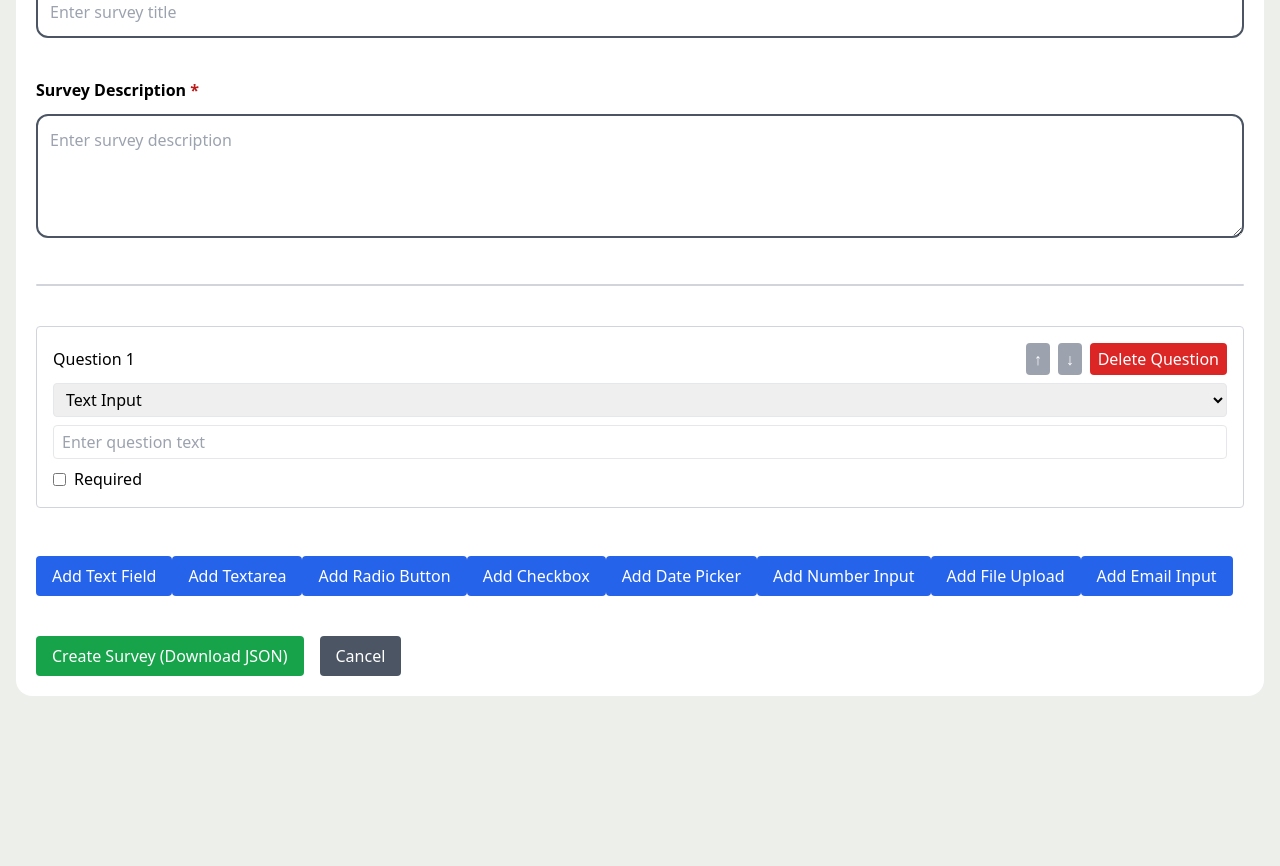
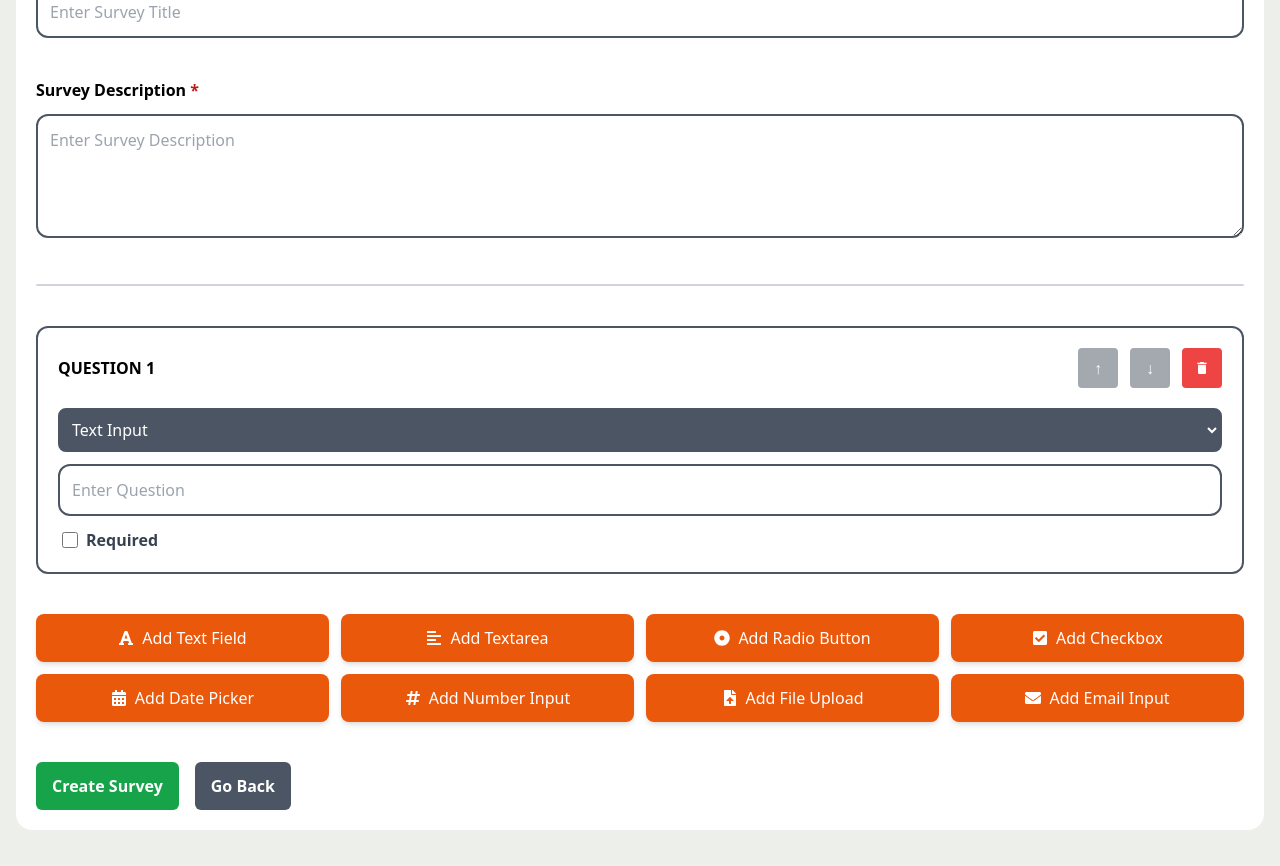
Before and after one commit to Llewellyn500/cdn-online-create-survey, a Next.js app: page /create in a window 1280 px wide. Shown: the part 426-1292 px from the top of the page. Before the commit the page ends 1138 px from the top, so only its background shows below. Built offline with nearby package versions, Linux system fonts and the light colour scheme.

Commit message:
feat: improve user experience on SurveyDetails page with updated layout and enhanced input validation

```diff
--- a/app/create/page.tsx
+++ b/app/create/page.tsx
@@ -1,10 +1,24 @@
-'use client';
-import { useState } from 'react';
-import { useRouter } from 'next/navigation';
+"use client";
+import { useState } from "react";
+import { useRouter } from "next/navigation";
+
+import { MdDelete } from "react-icons/md";
+
+import { FaPlus } from "react-icons/fa";
+import {
+  FaFont,
+  FaAlignLeft,
+  FaDotCircle,
+  FaCheckSquare,
+  FaCalendarAlt,
+  FaHashtag,
+  FaFileUpload,
+  FaEnvelope,
+} from "react-icons/fa";
 
 export default function CreateSurvey() {
-  const [title, setTitle] = useState('');
-  const [description, setDescription] = useState('');
+  const [title, setTitle] = useState("");
+  const [description, setDescription] = useState("");
 
   interface FormField {
     type: string;
@@ -14,13 +28,18 @@ export default function CreateSurvey() {
   }
 
   const [formFields, setFormFields] = useState<FormField[]>([
-    { type: 'text', question: '', required: false, options: [] }
+    { type: "text", question: "", required: false, options: [] },
   ]);
 
   const router = useRouter();
 
   const addField = (type: string) => {
-    const newField = { type, question: '', required: false, options: type === 'radio' || type === 'checkbox' ? [''] : undefined };
+    const newField = {
+      type,
+      question: "",
+      required: false,
+      options: type === "radio" || type === "checkbox" ? [""] : undefined,
+    };
     setFormFields([...formFields, newField]);
   };
 
@@ -35,12 +54,16 @@ export default function CreateSurvey() {
   const addOption = (index: number) => {
     const updatedFields = [...formFields];
     if (updatedFields[index].options) {
-      updatedFields[index].options = [...updatedFields[index].options, ''];
+      updatedFields[index].options = [...updatedFields[index].options, ""];
       setFormFields(updatedFields);
     }
   };
 
-  const updateOption = (fieldIndex: number, optionIndex: number, value: string) => {
+  const updateOption = (
+    fieldIndex: number,
+    optionIndex: number,
+    value: string
+  ) => {
     const updatedFields = [...formFields];
     if (updatedFields[fieldIndex].options) {
       updatedFields[fieldIndex].options[optionIndex] = value;
@@ -51,7 +74,9 @@ export default function CreateSurvey() {
   const removeOption = (fieldIndex: number, optionIndex: number) => {
     const updatedFields = [...formFields];
     if (updatedFields[fieldIndex].options) {
-      updatedFields[fieldIndex].options = updatedFields[fieldIndex].options.filter((_, i) => i !== optionIndex);
+      updatedFields[fieldIndex].options = updatedFields[
+        fieldIndex
+      ].options.filter((_, i) => i !== optionIndex);
       setFormFields(updatedFields);
     }
   };
@@ -63,7 +88,10 @@ export default function CreateSurvey() {
   const moveQuestionUp = (index: number) => {
     if (index > 0) {
       const newFormFields = [...formFields];
-      [newFormFields[index - 1], newFormFields[index]] = [newFormFields[index], newFormFields[index - 1]];
+      [newFormFields[index - 1], newFormFields[index]] = [
+        newFormFields[index],
+        newFormFields[index - 1],
+      ];
       setFormFields(newFormFields);
     }
   };
@@ -71,7 +99,10 @@ export default function CreateSurvey() {
   const moveQuestionDown = (index: number) => {
     if (index < formFields.length - 1) {
       const newFormFields = [...formFields];
-      [newFormFields[index], newFormFields[index + 1]] = [newFormFields[index + 1], newFormFields[index]];
+      [newFormFields[index], newFormFields[index + 1]] = [
+        newFormFields[index + 1],
+        newFormFields[index],
+      ];
       setFormFields(newFormFields);
     }
   };
@@ -81,13 +112,15 @@ export default function CreateSurvey() {
 
     // Survey data to export as JSON
     const surveyData = { title, description, formFields };
-    const blob = new Blob([JSON.stringify(surveyData, null, 2)], { type: 'application/json' });
+    const blob = new Blob([JSON.stringify(surveyData, null, 2)], {
+      type: "application/json",
+    });
     const url = URL.createObjectURL(blob);
 
     // Create a link element and click it to trigger the download
-    const link = document.createElement('a');
+    const link = document.createElement("a");
     link.href = url;
-    link.download = `${title || 'survey'}.json`;
+    link.download = `${title || "survey"}.json`;
     document.body.appendChild(link);
     link.click();
     document.body.removeChild(link);
@@ -95,53 +128,72 @@ export default function CreateSurvey() {
   };
 
   const handleCancel = () => {
-    router.push('/admin');
+    router.push("/");
   };
 
   return (
-    <div className="container mx-auto p-4 mt-10">
-      <div className='bg-white p-5 mb-10 rounded-2xl'>
+    <div className="container mx-auto p-4 mt-10 mb-5">
+      <div className="bg-white p-5 mb-10 rounded-2xl">
         <h1 className="text-4xl font-bold mb-5 text-center">Create Survey</h1>
-      <p className='text-center'><span className='font-semibold text-red-700'>INSTRUCTIONS:</span> Create your survey and review all questions carefully. Mark essential questions as required. Once finished, click 'Create' to download the survey as a JSON file. Finally, import this file into the CDN Survey app on the CDN server.</p>
+        <p className="text-center">
+          <span className="font-semibold text-red-700">INSTRUCTIONS:</span>{" "}
+          Start by adding a clear title and description for your survey. Then
+          create your questions and review them carefully, marking essential
+          questions as required. Once finished, click 'Create' to download the
+          survey as a JSON file. Finally, import this file into the CDN Survey
+          app on the CDN server.
+        </p>
       </div>
 
-      <form onSubmit={handleExportSurvey} className="space-y-10 bg-white p-5 rounded-2xl">
-
+      <form
+        onSubmit={handleExportSurvey}
+        className="space-y-10 bg-white p-5 rounded-2xl"
+      >
         <div>
-          <label className='font-semibold'>Survey Title <span className='text-red-700 font-black'>*</span></label>
+          <label className="font-semibold">
+            Survey Title <span className="text-red-700 font-black">*</span>
+          </label>
           <input
             type="text"
             value={title}
             onChange={(e) => setTitle(e.target.value)}
             className="border-2 px-3 py-3 rounded-xl w-full mt-3 border-gray-600"
-            placeholder="Enter survey title"
+            placeholder="Enter Survey Title"
             required
           />
         </div>
 
         <div>
-          <label className='font-semibold'>Survey Description <span className='text-red-700 font-black'>*</span></label>
+          <label className="font-semibold">
+            Survey Description{" "}
+            <span className="text-red-700 font-black">*</span>
+          </label>
           <textarea
             value={description}
             onChange={(e) => setDescription(e.target.value)}
             className="border-2 px-3 py-3 rounded-xl w-full mt-3 border-gray-600"
-            placeholder="Enter survey description"
+            placeholder="Enter Survey Description"
             rows={4}
             required
           />
         </div>
 
-        <hr className="border-t-2 border-gray-300 rounded-full my-4"/>
+        <hr className="border-t-2 border-gray-300 rounded-full my-4" />
 
         {formFields.map((field, index) => (
-          <div key={index} className="space-y-2 border border-gray-300 p-4 rounded">
-            <div className="flex items-center justify-between">
-              <label>Question {index + 1}</label>
-              <div className="space-x-2">
+          <div
+            key={index}
+            className="space-y-3 border-2 border-gray-600 p-5 rounded-xl"
+          >
+            <div className="flex items-center justify-between mb-2">
+              <label className="font-bold uppercase">
+                Question {index + 1}
+              </label>
+              <div className="flex flex-wrap gap-3">
                 <button
                   type="button"
                   onClick={() => moveQuestionUp(index)}
-                  className="px-2 py-1 bg-gray-400 text-white rounded"
+                  className="flex-1 px-4 py-2 bg-gray-600 text-white rounded disabled:opacity-50 disabled:cursor-not-allowed"
                   disabled={index === 0}
                 >
                   ↑
@@ -149,7 +201,7 @@ export default function CreateSurvey() {
                 <button
                   type="button"
                   onClick={() => moveQuestionDown(index)}
-                  className="px-2 py-1 bg-gray-400 text-white rounded"
+                  className="flex-1 px-4 py-2 bg-gray-600 text-white rounded disabled:opacity-50 disabled:cursor-not-allowed"
                   disabled={index === formFields.length - 1}
                 >
                   ↓
@@ -157,16 +209,17 @@ export default function CreateSurvey() {
                 <button
                   type="button"
                   onClick={() => deleteQuestion(index)}
-                  className="px-2 py-1 bg-red-600 text-white rounded"
+                  className="flex-1 px-3 py-2 bg-red-500 text-white rounded"
+                  aria-label="Delete question"
                 >
-                  Delete Question
+                  <MdDelete />
                 </button>
               </div>
             </div>
             <select
               value={field.type}
-              onChange={(e) => handleFieldChange(index, 'type', e.target.value)}
-              className="border px-2 py-1 rounded w-full mb-2"
+              onChange={(e) => handleFieldChange(index, "type", e.target.value)}
+              className="border-2 border-gray-600 px-2 py-2 rounded-lg w-full mb-2 bg-gray-600 text-white"
             >
               <option value="text">Text Input</option>
               <option value="textarea">Textarea</option>
@@ -181,46 +234,64 @@ export default function CreateSurvey() {
             <input
               type="text"
               value={field.question}
-              onChange={(e) => handleFieldChange(index, 'question', e.target.value)}
-              className="border px-2 py-1 rounded w-full"
-              placeholder="Enter question text"
+              onChange={(e) =>
+                handleFieldChange(index, "question", e.target.value)
+              }
+              className="border-2 px-3 py-3 rounded-xl w-full mt-3 border-gray-600"
+              placeholder="Enter Question"
             />
 
-            <div className="flex items-center space-x-2">
+            <div className="flex items-center space-x-2 ml-1">
               <input
                 type="checkbox"
                 checked={field.required}
-                onChange={(e) => handleFieldChange(index, 'required', e.target.checked)}
+                onChange={(e) =>
+                  handleFieldChange(index, "required", e.target.checked)
+                }
+                className="h-5 w-4"
+                id={`required-checkbox-${index}`}
               />
-              <label>Required</label>
+              <label
+                htmlFor={`required-checkbox-${index}`}
+                className="font-semibold text-gray-700"
+              >
+                Required
+              </label>
             </div>
 
-            {(field.type === 'radio' || field.type === 'checkbox') && (
+            {(field.type === "radio" || field.type === "checkbox") && (
               <div>
-                <label>Options:</label>
-                {field.options && field.options.map((option, optIndex) => (
-                  <div key={optIndex} className="flex items-center space-x-2 mb-1">
+                <label className="font-semibold mr-2">Options:</label>
+                {field.options &&
+                  field.options.map((option, optIndex) => (
+                    <div
+                      key={optIndex}
+                      className="flex items-center space-x-2 mb-3"
+                    >
                       <input
                         type="text"
                         value={option}
-                      onChange={(e) => updateOption(index, optIndex, e.target.value)}
-                      className="border px-2 py-1 rounded w-full"
+                        onChange={(e) =>
+                          updateOption(index, optIndex, e.target.value)
+                        }
+                        className="border-2 px-3 py-3 rounded-xl w-full border-gray-600 h-12"
                         placeholder={`Option ${optIndex + 1}`}
                       />
                       <button
                         type="button"
                         onClick={() => removeOption(index, optIndex)}
-                      className="px-2 py-1 bg-red-600 text-white rounded"
+                        className="px-4 py-3 bg-red-500 text-white rounded-md h-12 flex items-center justify-center"
                       >
-                      Remove
+                        <MdDelete />
                       </button>
                     </div>
                   ))}
                 <button
                   type="button"
                   onClick={() => addOption(index)}
-                  className="px-2 py-1 bg-blue-600 text-white rounded"
+                  className="mt-2 flex items-center px-2 py-1 bg-green-600 text-white rounded-md font-semibold"
                 >
+                  <FaPlus className="mr-1" />
                   Add Option
                 </button>
               </div>
@@ -228,42 +299,88 @@ export default function CreateSurvey() {
           </div>
         ))}
 
-        <div className="space-y-2">
-          <button type="button" onClick={() => addField('text')} className="px-4 py-2 bg-blue-600 text-white rounded">
+        <div className="container mx-auto mt-6">
+          <div className="grid grid-cols-1 gap-3 sm:grid-cols-2 md:grid-cols-3 lg:grid-cols-4">
+            <button
+              type="button"
+              onClick={() => addField("text")}
+              className="flex items-center justify-center w-full px-5 py-3 bg-orange-600 text-white rounded-lg shadow-md hover:bg-orange-700 focus:outline-none focus:ring-2 focus:ring-orange-500 transition duration-150"
+            >
+              <FaFont className="mr-2" />
               Add Text Field
             </button>
-          <button type="button" onClick={() => addField('textarea')} className="px-4 py-2 bg-blue-600 text-white rounded">
+            <button
+              type="button"
+              onClick={() => addField("textarea")}
+              className="flex items-center justify-center w-full px-5 py-3 bg-orange-600 text-white rounded-lg shadow-md hover:bg-orange-700 focus:outline-none focus:ring-2 focus:ring-orange-500 transition duration-150"
+            >
+              <FaAlignLeft className="mr-2" />
               Add Textarea
             </button>
-          <button type="button" onClick={() => addField('radio')} className="px-4 py-2 bg-blue-600 text-white rounded">
+            <button
+              type="button"
+              onClick={() => addField("radio")}
+              className="flex items-center justify-center w-full px-5 py-3 bg-orange-600 text-white rounded-lg shadow-md hover:bg-orange-700 focus:outline-none focus:ring-2 focus:ring-orange-500 transition duration-150"
+            >
+              <FaDotCircle className="mr-2" />
               Add Radio Button
             </button>
-          <button type="button" onClick={() => addField('checkbox')} className="px-4 py-2 bg-blue-600 text-white rounded">
+            <button
+              type="button"
+              onClick={() => addField("checkbox")}
+              className="flex items-center justify-center w-full px-5 py-3 bg-orange-600 text-white rounded-lg shadow-md hover:bg-orange-700 focus:outline-none focus:ring-2 focus:ring-orange-500 transition duration-150"
+            >
+              <FaCheckSquare className="mr-2" />
               Add Checkbox
             </button>
-          <button type="button" onClick={() => addField('date')} className="px-4 py-2 bg-blue-600 text-white rounded">
+            <button
+              type="button"
+              onClick={() => addField("date")}
+              className="flex items-center justify-center w-full px-5 py-3 bg-orange-600 text-white rounded-lg shadow-md hover:bg-orange-700 focus:outline-none focus:ring-2 focus:ring-orange-500 transition duration-150"
+            >
+              <FaCalendarAlt className="mr-2" />
               Add Date Picker
             </button>
-          <button           type="button"
-          onClick={() => addField('number')}
-          className="px-4 py-2 bg-blue-600 text-white rounded"
+            <button
+              type="button"
+              onClick={() => addField("number")}
+              className="flex items-center justify-center w-full px-5 py-3 bg-orange-600 text-white rounded-lg shadow-md hover:bg-orange-700 focus:outline-none focus:ring-2 focus:ring-orange-500 transition duration-150"
             >
+              <FaHashtag className="mr-2" />
               Add Number Input
             </button>
-        <button type="button" onClick={() => addField('file')} className="px-4 py-2 bg-blue-600 text-white rounded">
+            <button
+              type="button"
+              onClick={() => addField("file")}
+              className="flex items-center justify-center w-full px-5 py-3 bg-orange-600 text-white rounded-lg shadow-md hover:bg-orange-700 focus:outline-none focus:ring-2 focus:ring-orange-500 transition duration-150"
+            >
+              <FaFileUpload className="mr-2" />
               Add File Upload
             </button>
-        <button type="button" onClick={() => addField('email')} className="px-4 py-2 bg-blue-600 text-white rounded">
+            <button
+              type="button"
+              onClick={() => addField("email")}
+              className="flex items-center justify-center w-full px-5 py-3 bg-orange-600 text-white rounded-lg shadow-md hover:bg-orange-700 focus:outline-none focus:ring-2 focus:ring-orange-500 transition duration-150"
+            >
+              <FaEnvelope className="mr-2" />
               Add Email Input
             </button>
           </div>
+        </div>
 
-      <div className="flex space-x-4 mt-6">
-        <button type="submit" className="px-4 py-2 bg-green-600 text-white rounded">
-          Create Survey (Download JSON)
+        <div className="flex flex-col space-y-4 mt-6 md:flex-row md:space-x-4 md:space-y-0">
+          <button
+            type="submit"
+            className="w-full md:w-auto px-4 py-3 bg-green-600 text-white rounded-md font-semibold"
+          >
+            Create Survey
           </button>
-        <button type="button" onClick={handleCancel} className="px-4 py-2 bg-gray-600 text-white rounded">
-          Cancel
+          <button
+            type="button"
+            onClick={handleCancel}
+            className="w-full md:w-auto px-4 py-3 bg-gray-600 text-white rounded-md font-semibold"
+          >
+            Go Back
           </button>
         </div>
       </form>
```
Lines whose indentation alone changed are shown as unchanged.
